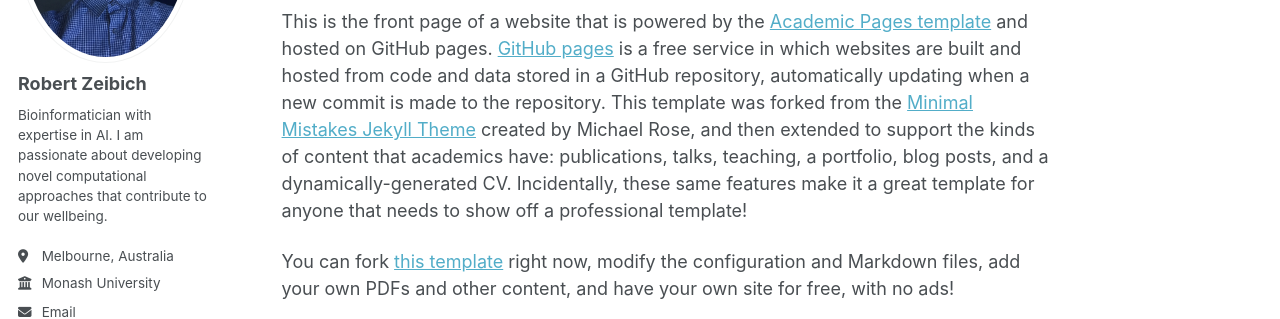
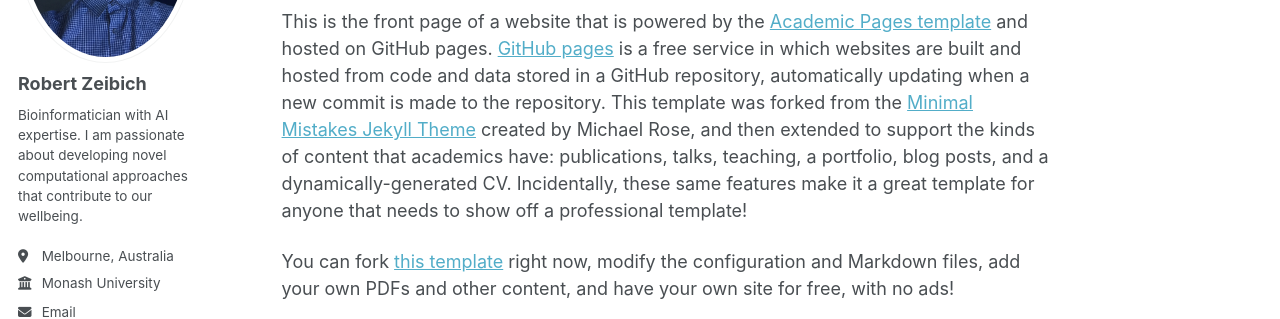
Before and after one commit to robertzeibich/robertzeibich.github.io, a Jekyll site: the page built from _pages/about.md, in a window 1280 px wide. Shown: the part 265-584 px from the top of the page. Built offline with Jekyll 4.4.1, drawn with Linux system fonts in a browser that asks for light colours; some web fonts are replaced; a script that is not in the unit is left out.

```diff
--- a/_config.yml
+++ b/_config.yml
@@ -25,7 +25,7 @@ author:
   avatar           : "IMG_2530.JPG"
   name             : "Robert Zeibich"
   pronouns         : # example: "she/her"
-  bio              : "Bioinformatician with expertise in AI. I am passionate about developing novel computational approaches that contribute to our wellbeing."
+  bio              : "Bioinformatician with AI expertise. I am passionate about developing novel computational approaches that contribute to our wellbeing."
   location         : "Melbourne, Australia"
   employer         : "Monash University"
   uri              : # URL
```
